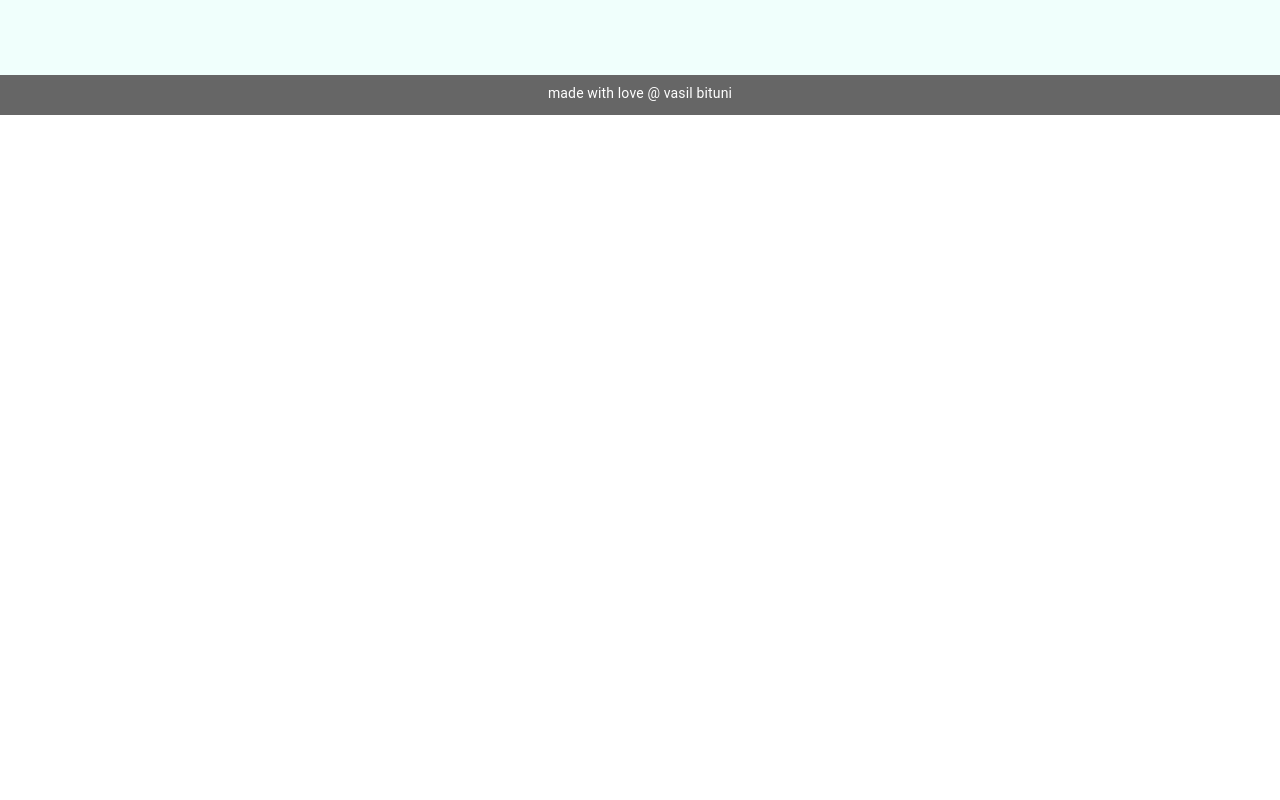
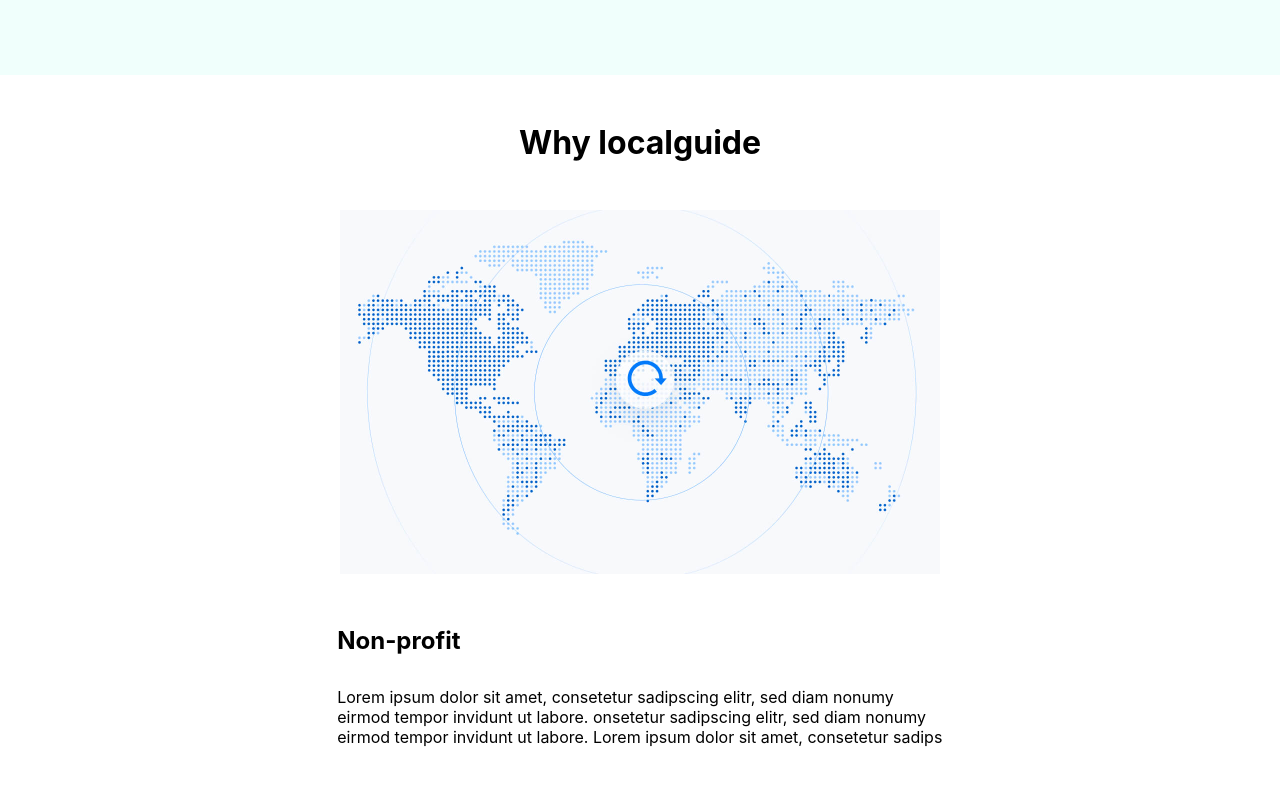
Before and after one commit to vbit27/local-guide, a React (Create React App) app: page / in a window 1280 px wide. Shown: the part 1640-2440 px from the top of the page. Before the commit the page ends 1755 px from the top, so only its background shows below. Built offline with nearby package versions, Linux system fonts and the light colour scheme.

Commit message:
Add why section

```diff
--- a/src/Home/Home.tsx
+++ b/src/Home/Home.tsx
@@ -4,12 +4,14 @@ import React from 'react';
 import HeroSection from './HeroSection';
 import AboutSection from './AboutSection';
 import Button from '../shared/Button';
+import WhySection from './WhySection';
 
 const Home: React.FC = () => {
   return (
     <>
       <HeroSection />
       <AboutSection />
+      <WhySection />
     </>
   );
 };
--- /dev/null
+++ b/src/Home/WhySection.module.css
@@ -0,0 +1,38 @@
+.container {
+  padding: 3rem 2rem 3rem 2rem;
+}
+
+.titleContainer {
+  display: flex;
+  justify-content: center;
+}
+
+.grid {
+  display: grid;
+  grid-template-rows: 1fr 1fr 1fr;
+  gap: 3rem;
+}
+
+.itemContainer {
+  display: grid;
+  grid-template-columns: repeat(auto-fit, minmax(550px, 1fr));
+  justify-items: center;
+  gap: 3rem;
+  padding: 3rem 3rem;
+}
+
+.itemContainer img {
+  max-width: 600px;
+}
+
+.textContainer {
+  display: flex;
+  flex-flow: column;
+  align-items: flex-start;
+  justify-content: center;
+  row-gap: 2rem;
+}
+
+.textContainer p {
+  max-width: 60ch;
+}
--- /dev/null
+++ b/src/Home/WhySection.tsx
@@ -0,0 +1,59 @@
+import React from 'react';
+import classes from './WhySection.module.css';
+import World from '../assets/images/world.jpeg';
+
+const WhySection: React.FC = () => {
+  return (
+    <div className={classes.container}>
+      <div className={classes.titleContainer}>
+        <h1>Why localguide</h1>
+      </div>
+      <div className={classes.grid}>
+        <div className={classes.itemContainer}>
+          <div className={classes.imageContainer}>
+            <img src={World} alt="map" />
+          </div>
+          <div className={classes.textContainer}>
+            <h2>Non-profit</h2>
+            <p>
+              Lorem ipsum dolor sit amet, consetetur sadipscing elitr, sed diam
+              nonumy eirmod tempor invidunt ut labore. onsetetur sadipscing
+              elitr, sed diam nonumy eirmod tempor invidunt ut labore. Lorem
+              ipsum dolor sit amet, consetetur sadips
+            </p>
+          </div>
+        </div>
+        <div className={classes.itemContainer}>
+          <div className={classes.imageContainer}>
+            <img src={World} alt="map" />
+          </div>
+          <div className={classes.textContainer}>
+            <h2>Non-profit</h2>
+            <p>
+              Lorem ipsum dolor sit amet, consetetur sadipscing elitr, sed diam
+              nonumy eirmod tempor invidunt ut labore. onsetetur sadipscing
+              elitr, sed diam nonumy eirmod tempor invidunt ut labore. Lorem
+              ipsum dolor sit amet, consetetur sadips
+            </p>
+          </div>
+        </div>{' '}
+        <div className={classes.itemContainer}>
+          <div className={classes.imageContainer}>
+            <img src={World} alt="map" />
+          </div>
+          <div className={classes.textContainer}>
+            <h2>Non-profit</h2>
+            <p>
+              Lorem ipsum dolor sit amet, consetetur sadipscing elitr, sed diam
+              nonumy eirmod tempor invidunt ut labore. onsetetur sadipscing
+              elitr, sed diam nonumy eirmod tempor invidunt ut labore. Lorem
+              ipsum dolor sit amet, consetetur sadips
+            </p>
+          </div>
+        </div>
+      </div>
+    </div>
+  );
+};
+
+export default WhySection;
```
Also changed, not shown: src/assets/images/world.jpeg (added).
